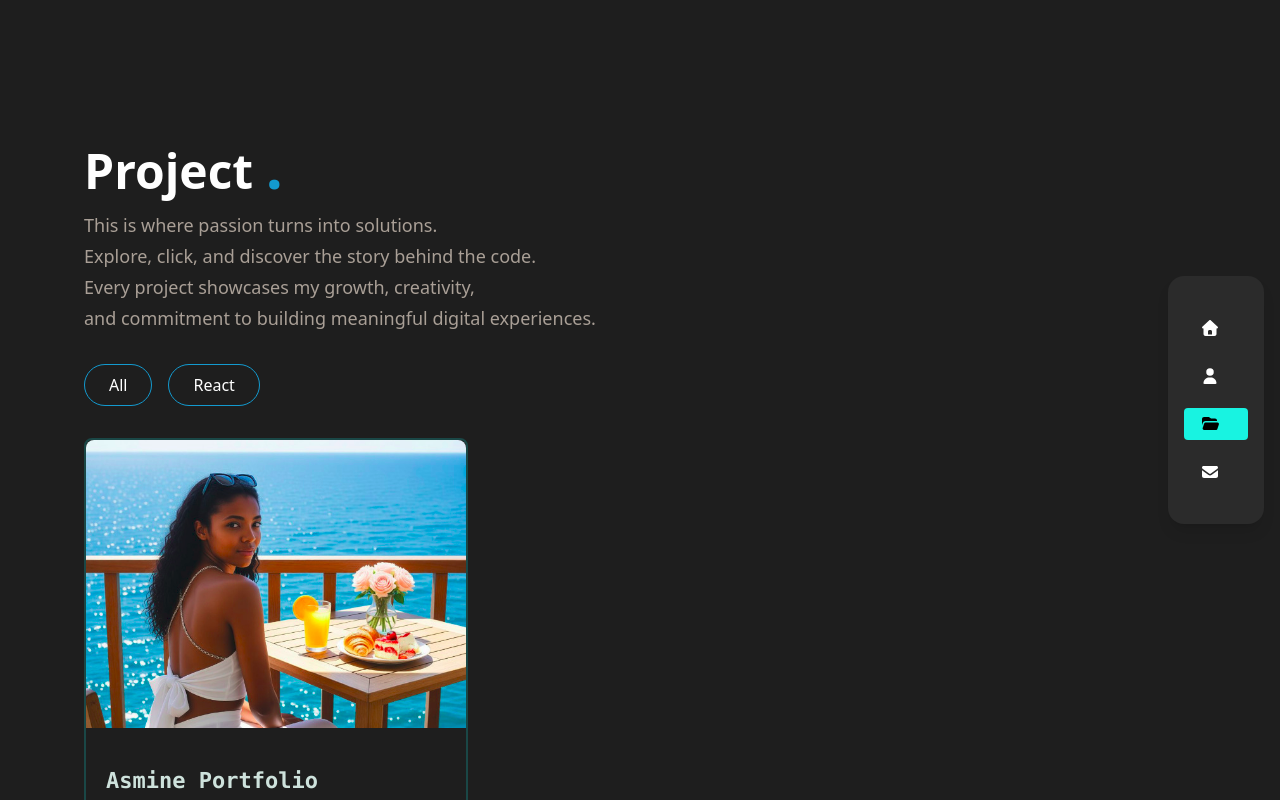
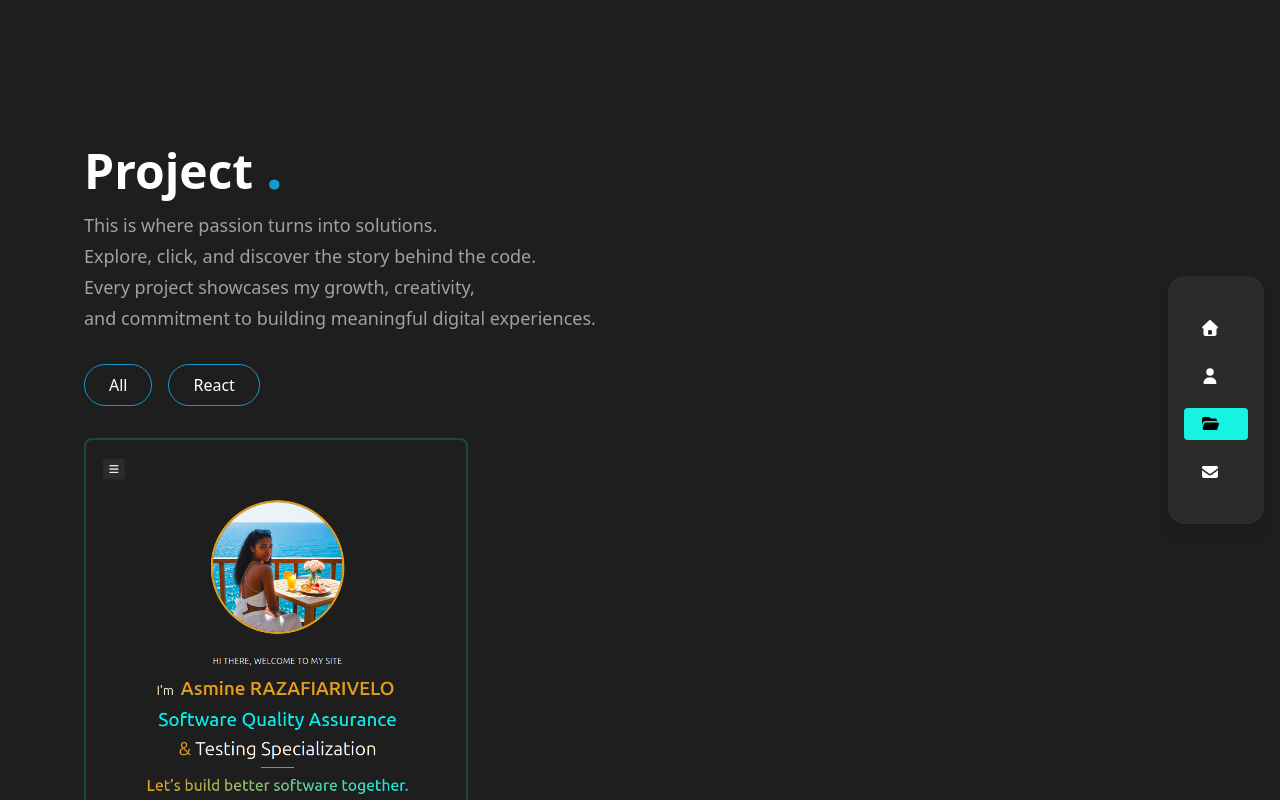
Before and after one commit to AsmineRazafiarivelo1402/Portfolio, a React (Vite) app in the folder portfolio/: page /project in a window 1280 px wide. Shown: the top 800 px of the page. Built offline with nearby package versions, Linux system fonts and the light colour scheme.

Commit message:
feat(About) : change image file  in about

```diff
--- a/portfolio/src/assets/pages/About.jsx
+++ b/portfolio/src/assets/pages/About.jsx
@@ -13,7 +13,7 @@ import {
 } from "@fortawesome/free-brands-svg-icons";
 import { faDatabase, faPaperPlane } from "@fortawesome/free-solid-svg-icons";
 
-import logo from "../images/logo.png";
+import logo from "../images/profil_about.png";
 export default function About() {
   return (
     <>
--- a/portfolio/src/assets/pages/Home.jsx
+++ b/portfolio/src/assets/pages/Home.jsx
@@ -91,7 +91,8 @@ export default function Home() {
           src={logo}
           alt="asmine_profil"
           className="
-            w-48 h-48
+
+            w-24 h-24
             sm:w-64 sm:h-64
             md:w-80 md:h-80
             object-cover
--- a/portfolio/src/assets/pages/Project.jsx
+++ b/portfolio/src/assets/pages/Project.jsx
@@ -1,7 +1,7 @@
 import { FontAwesomeIcon } from '@fortawesome/react-fontawesome';
 import { faGithub } from "@fortawesome/free-brands-svg-icons";
 import { faUpRightFromSquare } from "@fortawesome/free-solid-svg-icons";
-import logo from "../images/logo.png";
+import portfolio from "../images/as.png";
 
 export default function Project() {
   return (
@@ -33,9 +33,9 @@ export default function Project() {
 
           {/* Image */}
           <img
-            src={logo}
+            src={portfolio}
             alt="project"
-            className="w-full max-h-64 sm:max-h-72 rounded-t-lg object-cover"
+            className="w-full min-h-96 p-4 sm:max-h-72 rounded-t-lg object-cover "
           />
 
           {/* Card Content */}
```
Also changed, not shown: portfolio/src/assets/images/as.png (added), portfolio/src/assets/images/profil_about.png (added).
